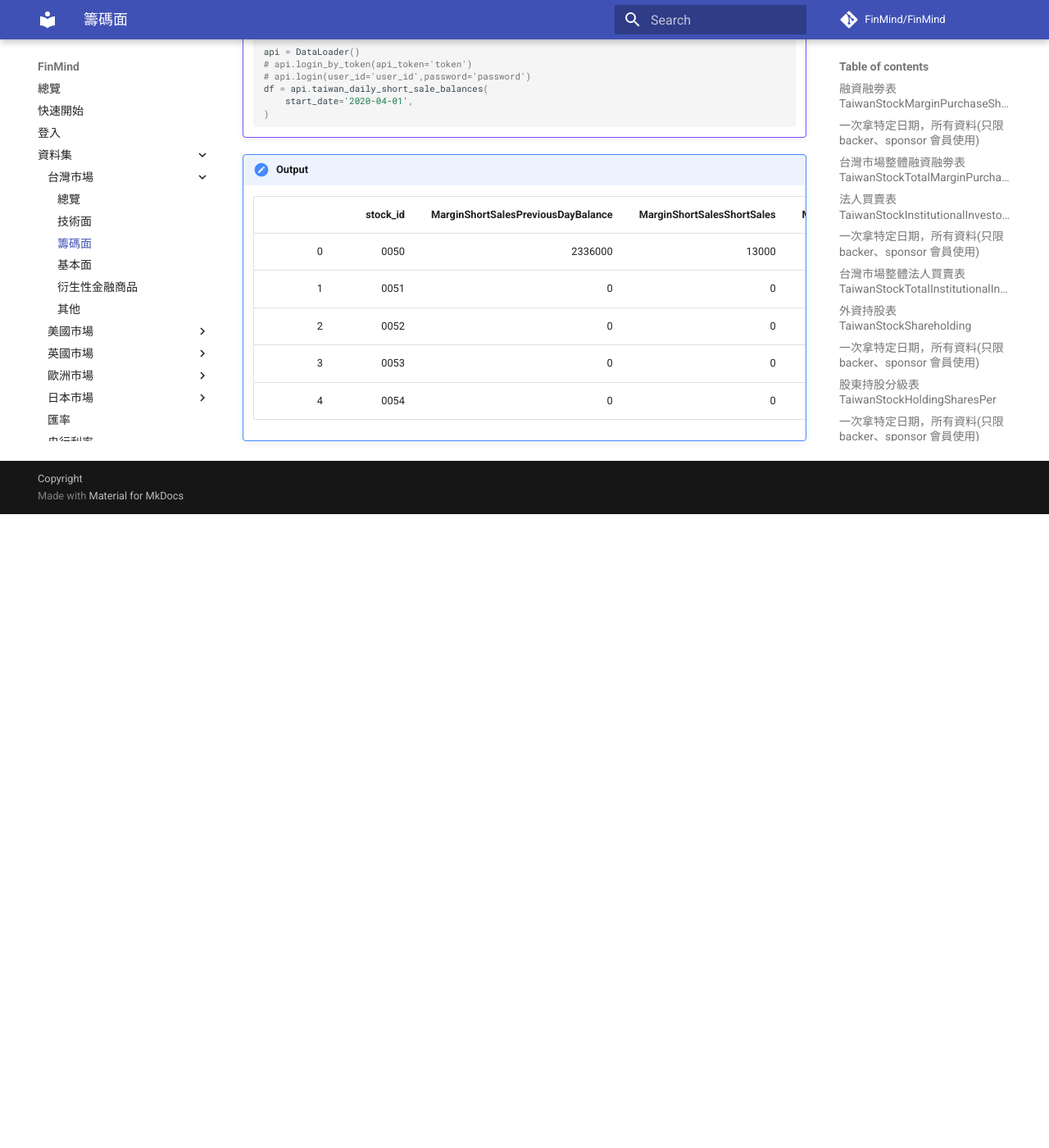
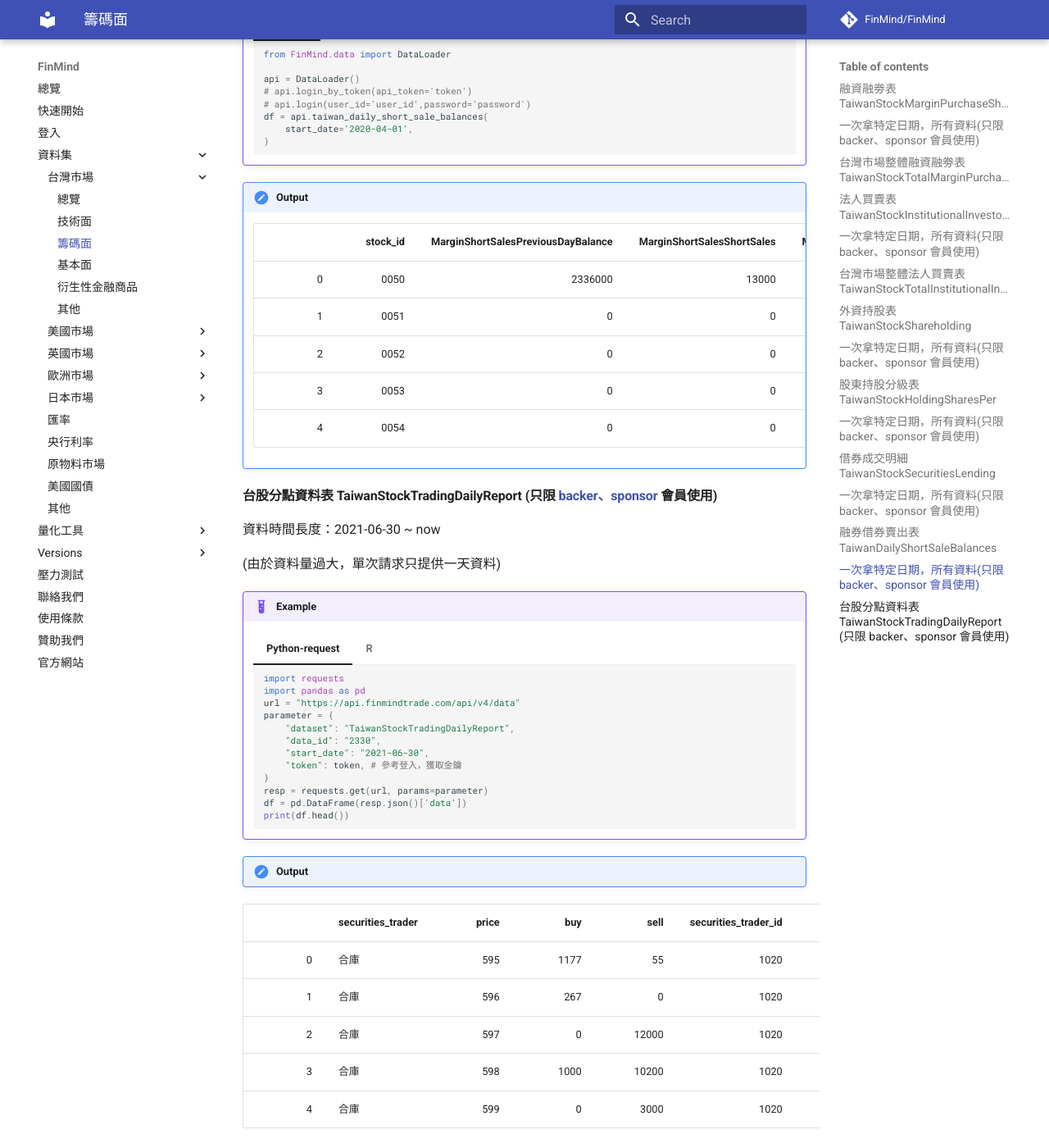
Before and after one commit to FinMind/FinMind-Doc, an MkDocs documentation site: the page built from docs/tutor/TaiwanMarket/Chip.md, in a window 1280 px wide and 1400 px high, scrolled down 9632 px. Shown: the whole window at 82% size. Built offline with MkDocs 1.6.1 and Material for MkDocs 9.7.7, drawn with Linux system fonts in a browser that asks for light colours; comment, search, counter and statistics services are not loaded; before the commit the page ends 10259 px from its top, so only the background shows below that; some of the changed text lies outside the part shown.

Commit message:
feat: add 台股分點資料表

````diff
--- a/docs/tutor/TaiwanMarket/Chip.md
+++ b/docs/tutor/TaiwanMarket/Chip.md
@@ -9,6 +9,7 @@
 - [股權持股分級表 TaiwanStockHoldingSharesPer](https://finmind.github.io/tutor/TaiwanMarket/Chip/#taiwanstockholdingsharesper)
 - [借券成交明細 TaiwanStockSecuritiesLending](https://finmind.github.io/tutor/TaiwanMarket/Chip/#taiwanstocksecuritieslending)
 - [融券借券賣出表 TaiwanDailyShortSaleBalances](https://finmind.github.io/tutor/TaiwanMarket/Chip/#taiwandailyshortsalebalances)
+- [台股分點資料表 TaiwanStockTradingDailyReport](https://finmind.github.io/tutor/TaiwanMarket/Chip/#taiwanstocktradingdailyreport-backersponsor)
 
 #### 融資融劵表 TaiwanStockMarginPurchaseShortSale
 
@@ -762,7 +763,7 @@
     |  3 | 2020-04-01 |       1102 | 議借               |      150 |       0.25 |    38.6 | 2020-09-30             |                       182 |
     |  4 | 2020-04-01 |       1102 | 議借               |      770 |       1.05 |    38.6 | 2020-09-30             |                       182 |
 
-#### 融券借券賣出 TaiwanDailyShortSaleBalances
+#### 融券借券賣出表 TaiwanDailyShortSaleBalances
 
 !!! example
     === "Package"
@@ -887,3 +888,57 @@
     |  2 |       0052 |                                    0 |                            0 |                               0 |                                 0 |                                   0 |                 7500000 |                             34000 |                         0 |                      0 |                          0 |                            34000 |                17168 |                            0 | 2020-04-01 |
     |  3 |       0053 |                                    0 |                            0 |                               0 |                                 0 |                                   0 |                 1622000 |                                 0 |                         0 |                      0 |                          0 |                                0 |                 3158 |                            0 | 2020-04-01 |
     |  4 |       0054 |                                    0 |                            0 |                               0 |                                 0 |                                   0 |                 2531000 |                                 0 |                         0 |                      0 |                          0 |                                0 |                 1357 |                            0 | 2020-04-01 |
+
+#### 台股分點資料表 TaiwanStockTradingDailyReport (只限 [backer、sponsor](https://finmindtrade.com/analysis/#/Sponsor/sponsor) 會員使用)
+資料時間長度：2021-06-30 ~ now
+
+(由於資料量過大，單次請求只提供一天資料)
+
+!!! example
+    === "Python-request"
+        ```python
+        import requests
+        import pandas as pd
+        url = "https://api.finmindtrade.com/api/v4/data"
+        parameter = {
+            "dataset": "TaiwanStockTradingDailyReport",
+            "data_id": "2330",
+            "start_date": "2021-06-30",
+            "token": token, # 參考登入，獲取金鑰
+        }
+        resp = requests.get(url, params=parameter)
+        df = pd.DataFrame(resp.json()['data'])
+        print(df.head())
+
+        ```
+    === "R"
+        ```R
+        library(httr)
+        library(data.table)
+        library(dplyr)
+        url = 'https://api.finmindtrade.com/api/v4/data'
+        response = httr::GET(
+        url = url,
+        query = list(
+            dataset="TaiwanStockTradingDailyReport",
+            data_id="2330",
+            start_date= "2021-06-30",
+            token = token # 參考登入，獲取金鑰
+        )
+        )
+        data = content(response)
+        df = data$data %>%
+        do.call('rbind',.) %>%
+        data.table
+        head(df)
+
+        ```
+
+!!! output
+|    | securities_trader   |   price |   buy |   sell |   securities_trader_id |   stock_id | date       |
+|---:|:--------------------|--------:|------:|-------:|-----------------------:|-----------:|:-----------|
+|  0 | 合庫                |     595 |  1177 |     55 |                   1020 |       2330 | 2021-06-30 |
+|  1 | 合庫                |     596 |   267 |      0 |                   1020 |       2330 | 2021-06-30 |
+|  2 | 合庫                |     597 |     0 |  12000 |                   1020 |       2330 | 2021-06-30 |
+|  3 | 合庫                |     598 |  1000 |  10200 |                   1020 |       2330 | 2021-06-30 |
+|  4 | 合庫                |     599 |     0 |   3000 |                   1020 |       2330 | 2021-06-30 |
````
Also changed, not shown: other parts of docs/tutor/TaiwanMarket/Chip.md (+1 -1 lines), docs/tutor/TaiwanMarket/DataList.md (+2 -1 lines).
